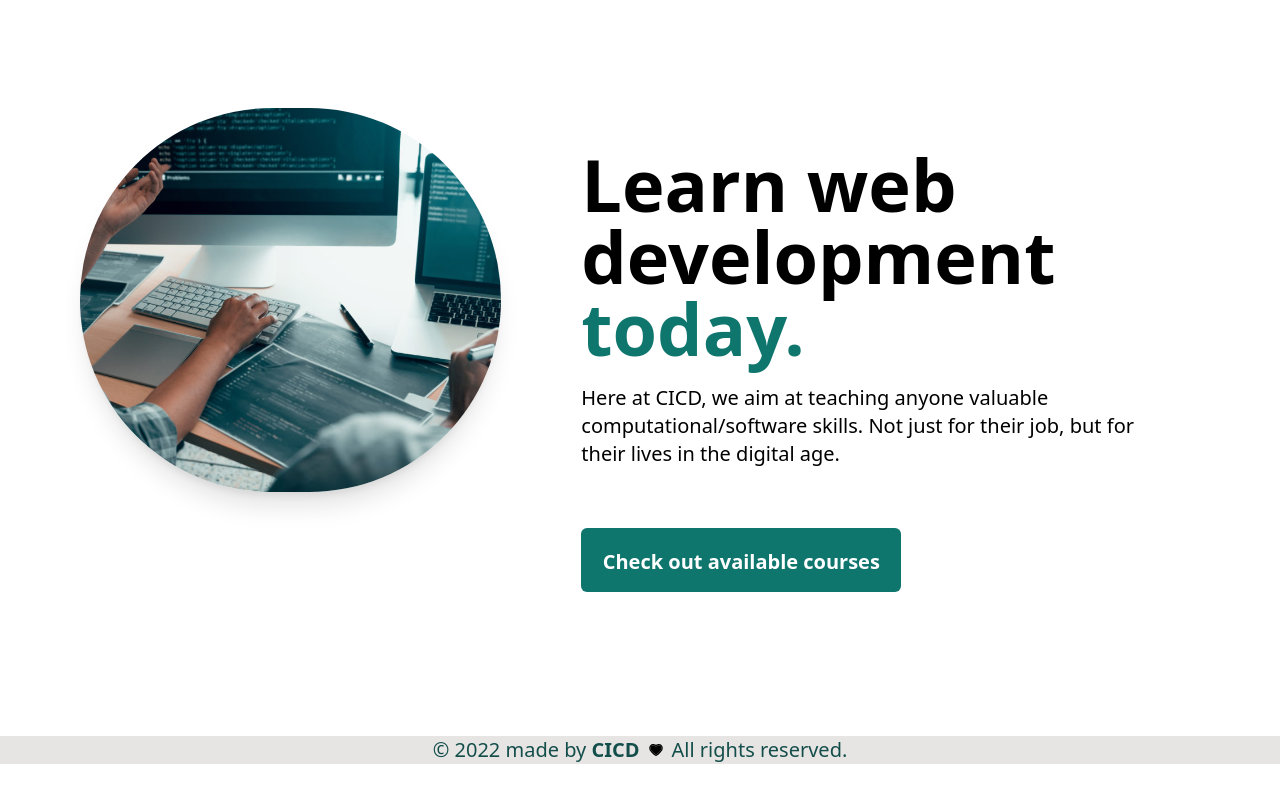
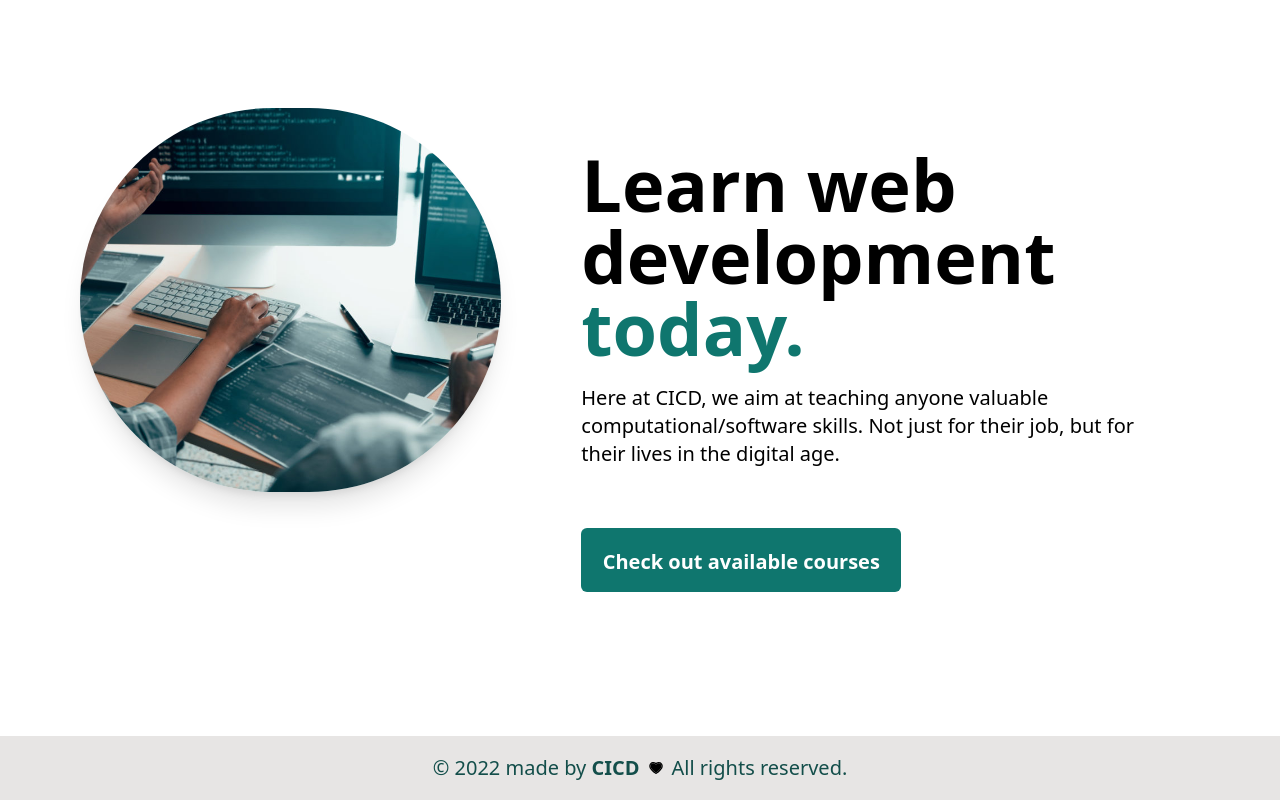
Before and after one commit to rebeccacombs/cicompute, a Next.js app: page / in a window 1280 px wide. Shown: the part 244-1044 px from the top of the page. Before the commit the page ends 1008 px from the top, so only its background shows below. Built offline with nearby package versions, Linux system fonts and the light colour scheme.

Commit message:
footer padding

```diff
--- a/components/Footer.js
+++ b/components/Footer.js
@@ -4,7 +4,7 @@ import Link from "next/link";
 
 function Footer() {
     return (
-        <footer className="w-full h-16 bg-stone-200 flex justify-center items-center mt-36">
+        <footer className="w-full h-16 bg-stone-200 flex justify-center items-center mt-36 p-8">
             <h1 className="text-xl text-teal-900 mr-2">© 2022 made by <Link href="/"><a className="cursor-pointer font-semibold text-teal-900 hover:text-black">CICD</a></Link></h1>
             <AiTwotoneHeart className="text-black"/>
             <h1 className="text-xl text-teal-900 ml-2">All rights reserved.</h1>
```
